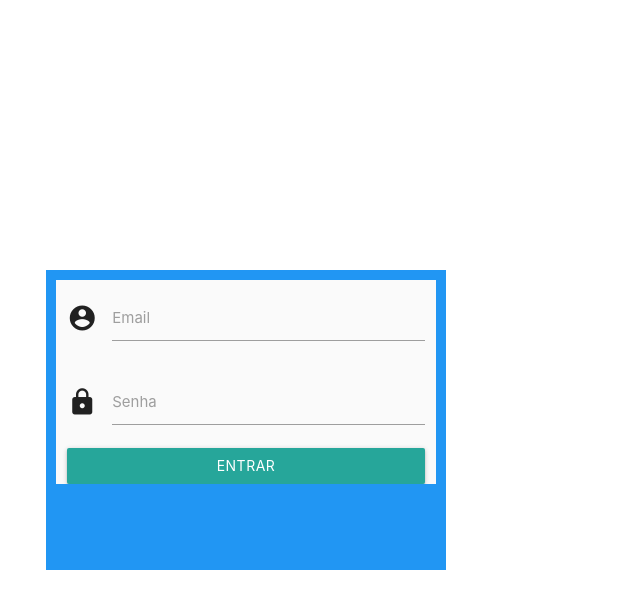
After one commit to mrbrunelli/help-os, a PHP site: page /app/login.html in a window 1280 px wide. The commit adds this page. Shown: the top 609 px of the page, without its empty margins (0-640 px from the left). Run offline with PHP 8.4, Linux system fonts and the light colour scheme.

Commit message:
criando tela de login com materialize

```diff
--- a/app/assets/css/style.css
+++ b/app/assets/css/style.css
@@ -2,12 +2,7 @@
     .position {
         position: inherit;
     }
-    /* ------------------------------------------------ CONTEUDO DA PAGINA */
-
-    body {
-        margin: 0;
-        /* font-family: 'Open Sans', 'Montserrat', Arial; */
-    }
+    /* ----------------------------------------------------NAVBAR */
 
     .topnav a {
         float: left;
@@ -26,6 +21,23 @@
 
     .topnav a.ativo {
         border-bottom: 3px solid #007bff;
+    }
+    /* ----------------------------------------------------TELA DE LOGIN */
+
+    #div-center {
+        width: 400px;
+        height: 300px;
+        left: 20%;
+        margin: -130px 0 0 -210px;
+        padding: 10px;
+        position: absolute;
+        top: 50%;
+    }
+    /* ------------------------------------------------ CONTEUDO DA PAGINA */
+
+    body {
+        margin: 0;
+        /* font-family: 'Open Sans', 'Montserrat', Arial; */
     }
 
     .sombra {
--- /dev/null
+++ b/app/login.html
@@ -0,0 +1,52 @@
+<!DOCTYPE html>
+<html lang="pt-br">
+
+<head>
+    <!--Import Google Icon Font-->
+    <link href="https://fonts.googleapis.com/icon?family=Material+Icons" rel="stylesheet">
+    <!--Import materialize.css-->
+    <link rel="stylesheet" href="https://cdnjs.cloudflare.com/ajax/libs/materialize/1.0.0/css/materialize.min.css">
+    <link rel="stylesheet" href="../app/assets/css/style.css">
+
+    <!--Let browser know website is optimized for mobile-->
+    <meta name="viewport" content="width=device-width, initial-scale=1.0" />
+    <title>HelpOS - Login</title>
+</head>
+
+<body>
+    <div class="row blue" id="div-center">
+        <div class="col s12">
+            <div class="row">
+                <div class="col s12 grey lighten-5 z-depth-2">
+                    <!-- FORMULARIO -->
+                    <div class="row">
+                        <form action="" class="col s12">
+                            <div class="row">
+                                <div class="input-field col s12">
+                                    <i class="material-icons prefix">account_circle</i>
+                                    <input id="email" type="text" class="validate">
+                                    <label for="email">Email</label>
+                                </div>
+                                <div class="input-field col s12">
+                                    <i class="material-icons prefix">lock</i>
+                                    <input id="senha" type="password" class="validate">
+                                    <label for="senha">Senha</label>
+                                </div>
+                                <div class="col s12 center">
+                                    <button class="btn waves-effect waves-light col s12">Entrar</button>
+                                </div>
+                            </div>
+                        </form>
+                    </div>
+                </div>
+            </div>
+        </div>
+    </div>
+
+
+
+    <!--JavaScript at end of body for optimized loading-->
+    <script src="https://cdnjs.cloudflare.com/ajax/libs/materialize/1.0.0/js/materialize.min.js"></script>
+</body>
+
+</html>
```
